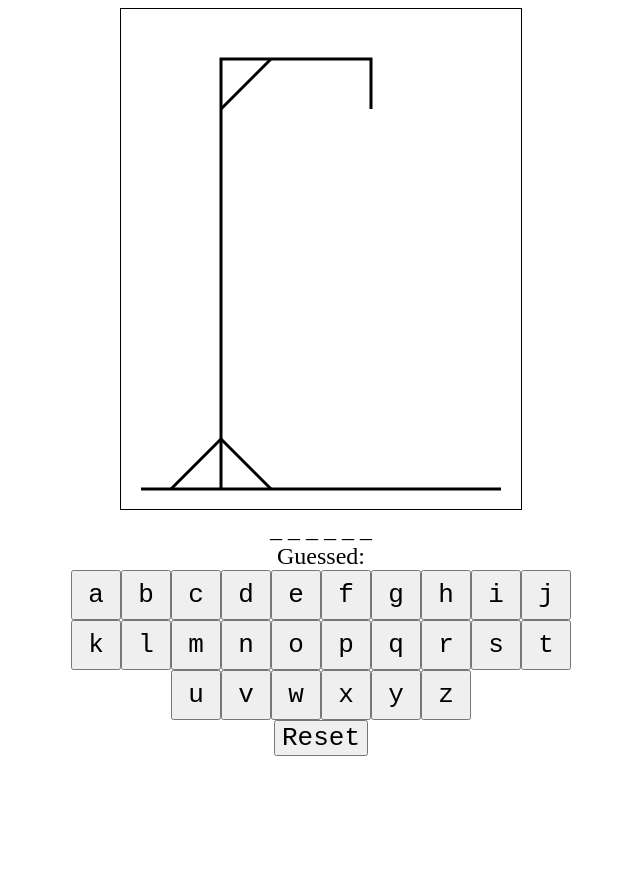
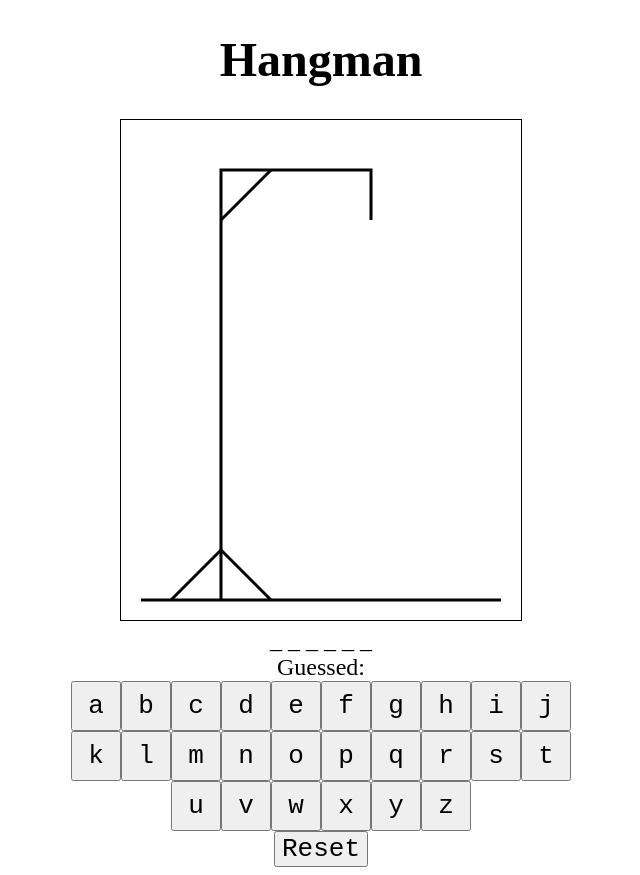
Before and after one commit to TomCP20/Hangman, a React (Vite) app: page / in a window 1280 px wide. Shown: the whole page, without its empty margins (319-959 px from the left). Before the commit the page ends 800 px from the top, so only its background shows below. Built offline with nearby package versions, Linux system fonts and the light colour scheme; the HTML template or start-up script is replaced by a standard one.

Commit message:
added header to page

```diff
--- a/src/App.tsx
+++ b/src/App.tsx
@@ -1,8 +1,11 @@
 import './App.css'
-import { Hangman } from './components/Hangman';
+import { Hangman } from './pages/Hangman';
 
 export default function App() {
   return (
-    <Hangman />
+    <>
+    <h1>Hangman</h1>
+      <Hangman />
+    </>
   )
 }
--- a/src/components/Hangman.tsx
+++ b/src/pages/Hangman.tsx
@@ -1,7 +1,7 @@
 import { useState } from 'react';
 import RandomWord from '../RandomWord';
-import InputChar from './InputChar';
-import Diagram from './Diagram';
+import InputChar from '../components/InputChar';
+import Diagram from '../components/Diagram';
 
 export function Hangman() {
   function handleClick(c: string) {
```
